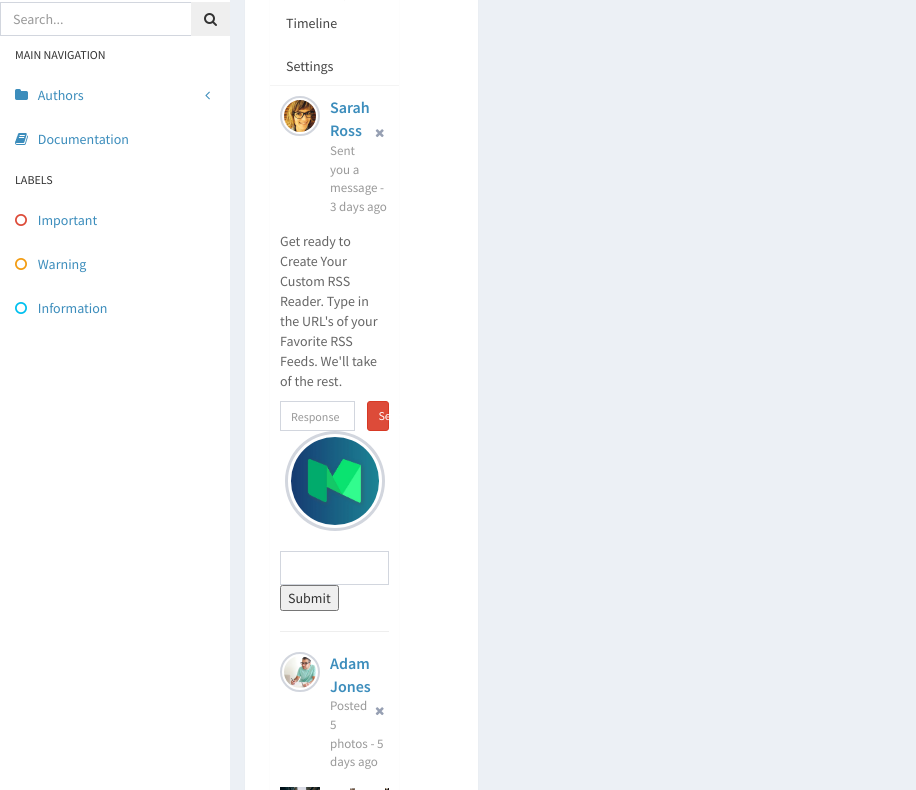
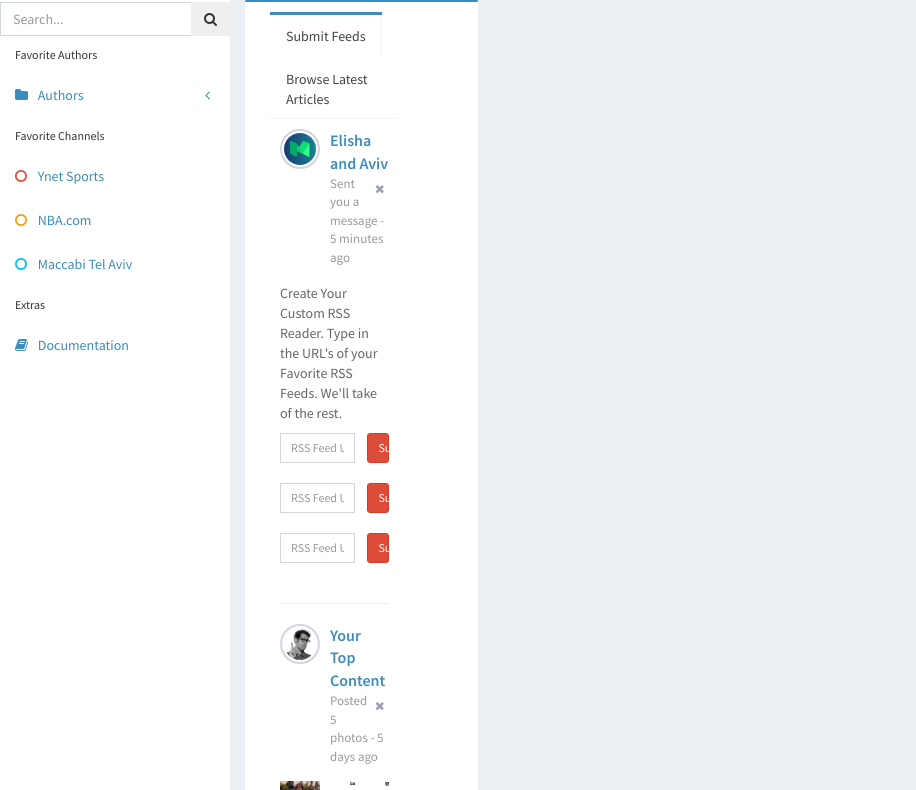
Before and after one commit to ElishaKay/RSS-App, a website: page public/index.html in a window 1280 px wide. Shown: the part 113-903 px from the top of the page, without its empty margins (0-916 px from the left). Drawn offline with nearby package versions, Linux system fonts and the light colour scheme.

Commit message:
Add main project files

```diff
--- a/public/index.html
+++ b/public/index.html
@@ -63,7 +63,7 @@
       <!-- /.search form -->
       <!-- sidebar menu: : style can be found in sidebar.less -->
       <ul class="sidebar-menu">
-        <li class="header">MAIN NAVIGATION</li>
+        <li class="header">Favorite Authors</li>
 
 
 
@@ -86,12 +86,16 @@
 
 
 
-        <li><a href="documentation/index.html"><i class="fa fa-book"></i> <span>Documentation</span></a></li>
-        <li class="header">LABELS</li>
-        <li><a href="#"><i class="fa fa-circle-o text-red"></i> <span>Important</span></a></li>
-        <li><a href="#"><i class="fa fa-circle-o text-yellow"></i> <span>Warning</span></a></li>
-        <li><a href="#"><i class="fa fa-circle-o text-aqua"></i> <span>Information</span></a></li>
-      </ul>
+
+        <li class="header">Favorite Channels</li>
+        <li><a href="#"><i class="fa fa-circle-o text-red"></i> <span>Ynet Sports</span></a></li>
+        <li><a href="#"><i class="fa fa-circle-o text-yellow"></i> <span>NBA.com</span></a></li>
+        <li><a href="#"><i class="fa fa-circle-o text-aqua"></i> <span>Maccabi Tel Aviv</span></a></li>
+
+
+    <li class="header">Extras</li>
+     <li><a href="documentation/index.html"><i class="fa fa-book"></i> <span>Documentation</span></a></li>
+           </ul>
     </section>
     <!-- /.sidebar -->
   </aside>
@@ -102,9 +106,7 @@
   <div class="content-wrapper">
     <!-- Content Header (Page header) -->
     <section class="content-header">
-      <h1 align="center">
-        Custom RSS Reader
-      </h1>
+      <img style="font-family:Verdana" align="center" src="img/logo1.png">
 
     </section>
 
@@ -122,50 +124,86 @@
               <div class="col-md-9">
           <div class="nav-tabs-custom">
             <ul class="nav nav-tabs">
-              <li class="active"><a href="#activity" data-toggle="tab">Activity</a></li>
-              <li><a href="#timeline" data-toggle="tab">Timeline</a></li>
-              <li><a href="#settings" data-toggle="tab">Settings</a></li>
+              <li class="active"><a href="#activity" data-toggle="tab">Submit Feeds</a></li>
+              <li><a href="#timeline" data-toggle="tab">Browse Latest Articles</a></li>
             </ul>
             <div class="tab-content">
               <div class="active tab-pane" id="activity">
 
+                <!-- Beginning of NG-App -->
+
+                <div ng-app="journyApp">
+                <div ng-controller="journyCtrl">
+
+
                 <!-- Post -->
                 <div class="post clearfix">
                   <div class="user-block">
-                    <img class="img-circle img-bordered-sm" src="../../dist/img/user7-128x128.jpg" alt="User Image">
+                    <img class="img-circle img-bordered-sm" src="img/Medium.JPG" alt="User Image">
                         <span class="username">
-                          <a href="#">Sarah Ross</a>
+                          <a href="#">Elisha and Aviv</a>
                           <a href="#" class="pull-right btn-box-tool"><i class="fa fa-times"></i></a>
                         </span>
-                    <span class="description">Sent you a message - 3 days ago</span>
+                    <span class="description">Sent you a message - 5 minutes ago</span>
                   </div>
                   <!-- /.user-block -->
                   <p>
-       Get ready to Create Your Custom RSS Reader. Type in the URL's of your Favorite RSS Feeds. We'll take of the rest. </p>
+       Create Your Custom RSS Reader. Type in the URL's of your Favorite RSS Feeds. We'll take of the rest.</p>
 
                   <form class="form-horizontal">
                     <div class="form-group margin-bottom-none">
                       <div class="col-sm-9">
-                        <input class="form-control input-sm" placeholder="Response">
-                      </div>
-                      <div class="col-sm-3">
-                        <button type="submit" class="btn btn-danger pull-right btn-block btn-sm">Send</button>
+
+                        <div ng-repeat = "message in messages"> {{message.text}}</div>
+                        <input class="form-control input-sm" placeholder="RSS Feed URL: example: http://www.ynet.co.il/Integration/StoryRss3.xml" type="text" class="form-control" ng-model="input"></input>
+
+                         </div>
+
+                        <div class="col-sm-3">
+
+                        <button type="submit" class="btn btn-danger pull-right  btn-block btn-sm" ng-click="addToDB()">Submit</button>
+
+
                       </div>
                     </div>
                   </form>
+
+                  <br>
+
+                  <form class="form-horizontal">
+                    <div class="form-group margin-bottom-none">
+                      <div class="col-sm-9">
+                        <input class="form-control input-sm" placeholder="RSS Feed URL">
+                      </div>
+                      <div class="col-sm-3">
+                        <button type="submit" class="btn btn-danger pull-right btn-block btn-sm">Submit</button>
+                      </div>
+                    </div>
+                  </form>
+
+                  <br>
+
+                 <form class="form-horizontal">
+                    <div class="form-group margin-bottom-none">
+                      <div class="col-sm-9">
+                        <input class="form-control input-sm" placeholder="RSS Feed URL">
+                      </div>
+                      <div class="col-sm-3">
+                        <button type="submit" class="btn btn-danger pull-right btn-block btn-sm">Submit</button>
+                      </div>
+                    </div>
+                  </form>
+
+
+
                 </div>
                 <!-- /.post -->
                  </div>
 
-              <img class="profile-user-img img-responsive img-circle" src="Medium.JPG" alt="User profile picture">
-
               <br>
 
-              <div ng-app="journyApp">
-                <div ng-controller="journyCtrl">
-                  <div ng-repeat = "message in messages"> {{message.text}}</div>
-                  <input type="text" class="form-control" ng-model="input"></input>
-                  <button ng-click="addToDB()">Submit</button>
+
+
 
                 </div>
               </div>
@@ -175,9 +213,9 @@
                 <!-- Post -->
                 <div class="post">
                   <div class="user-block">
-                    <img class="img-circle img-bordered-sm" src="../../dist/img/user6-128x128.jpg" alt="User Image">
+                    <img class="img-circle img-bordered-sm" src="dist/img/user2-160x160.jpg" alt="User Image">
                         <span class="username">
-                          <a href="#">Adam Jones</a>
+                          <a href="#">Your Top Content</a>
                           <a href="#" class="pull-right btn-box-tool"><i class="fa fa-times"></i></a>
                         </span>
                     <span class="description">Posted 5 photos - 5 days ago</span>
@@ -187,7 +225,7 @@
                     <div class="col-sm-6">
 
 
-                      <img class="img-responsive" src="../../dist/img/photo1.png" alt="Photo">
+                      <img class="img-responsive" src="img/andy.JPG" alt="Photo">
                     </div>
 
                     <div class="col-sm-6">
@@ -213,13 +251,13 @@
                     <div class="col-sm-6">
                       <div class="row">
                         <div class="col-sm-6">
-                          <img class="img-responsive" src="../../dist/img/photo2.png" alt="Photo">
+                          <img class="img-responsive" src="img/steve.jpg" alt="Photo">
                           <br>
                           <img class="img-responsive" src="../../dist/img/photo3.jpg" alt="Photo">
                         </div>
                         <!-- /.col -->
                         <div class="col-sm-6">
-                          <img class="img-responsive" src="../../dist/img/photo4.jpg" alt="Photo">
+                          <img class="img-responsive" src="img/bball.jpg" alt="Photo">
                           <br>
                           <img class="img-responsive" src="../../dist/img/photo1.png" alt="Photo">
                         </div>
--- a/public/js/controller.js
+++ b/public/js/controller.js
@@ -7,42 +7,10 @@ app.controller('journyCtrl', function($scope, journyFact,$http){
 				console.log($scope.messages);
 
 		});
-
 	};
 
+
 	$scope.userinput = function(){
-		 src="js/xml2json.js"
-
-	function fetchAndParseXML(url, success) {
-	$.ajax({
-	 	type: "GET",
-	 	url: url,
-	 	dataType: "xml",
-	 	success: function(data) {
-	 		success(xml2json("<p>data</p>"));
-	 	}
-	 	});
- 		}
-
- 		fetchAndParseXML('cd_catalog.xml', function(data) {
- 			console.log('hurray!', data);
-
- 			// Append "RSS Title" to #someElement
-
- 			var JsonObject = data;
-
- 			debugger;
-
-
- 			$('.RSS Bucket').append(data);
-
-
- 		})
-
-
-
-
-	}
 
 	$scope.addToDB = function(){
 
@@ -52,10 +20,8 @@ app.controller('journyCtrl', function($scope, journyFact,$http){
 			console.log('heeeyyy')
 			console.log(response);
 		});
-
 		getAllDB();
-
+	}
 	}
 
-
 });
```
Also changed, not shown: public/img/Medium.JPG (renamed from public/Medium.JPG), public/img/Screenshot1.png (added), public/img/Screenshot2.png (added), public/img/andy.JPG (added), public/img/bball.jpg (added), public/img/logo1.png (added), public/img/logo2.png (added), public/img/logo3.png (added), public/img/steve.jpg (added), public/js/app.js (line endings or trailing spaces).
